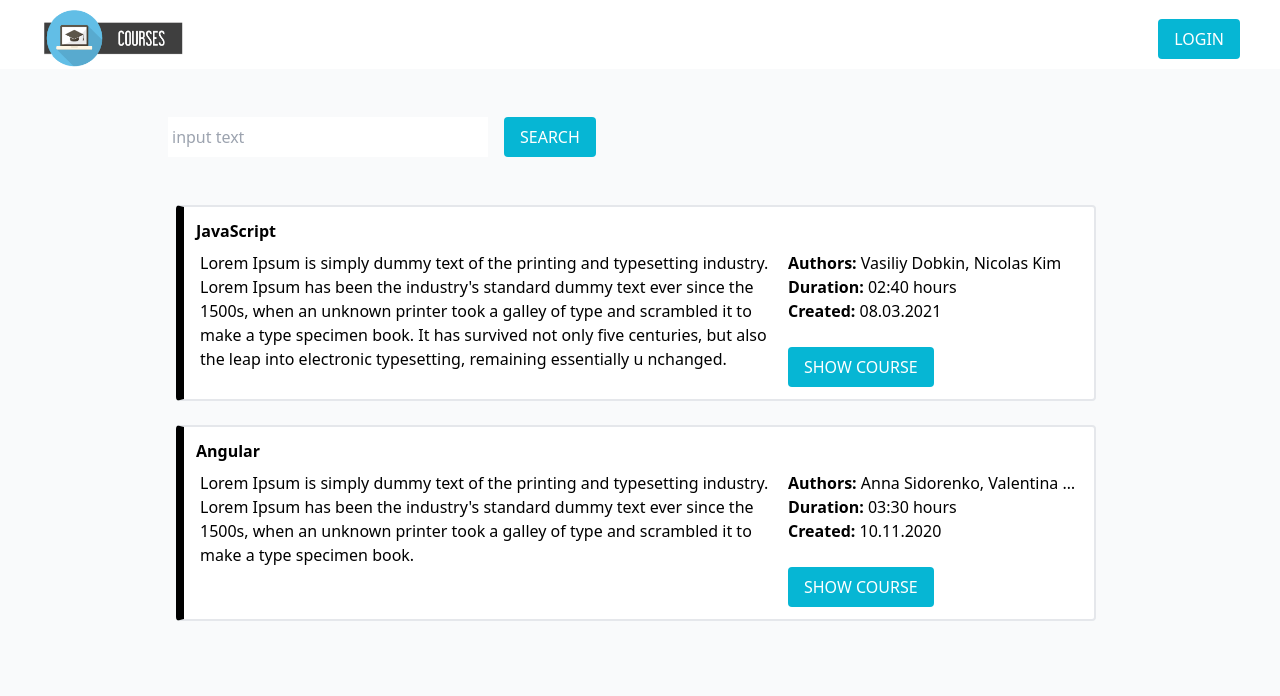
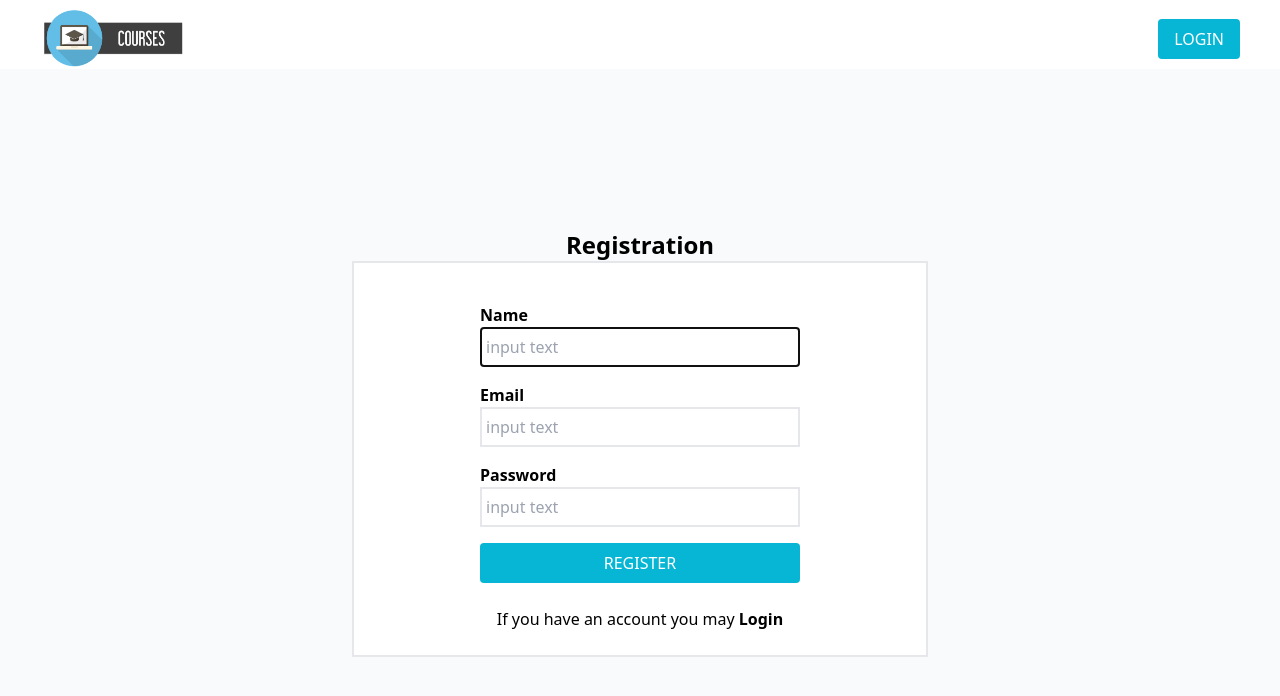
Before and after one commit to nemanjaKostovski/courses-app, a React (Vite) app: page /registration in a window 1280 px wide. Shown: the top 696 px of the page. Built offline with nearby package versions, Linux system fonts and the light colour scheme.

Commit message:
registration component done

```diff
--- a/package.json
+++ b/package.json
@@ -15,8 +15,10 @@
     "prepublish": "npm run eslint:fix"
   },
   "dependencies": {
+    "axios": "^1.6.2",
     "react": "^18.2.0",
-    "react-dom": "^18.2.0"
+    "react-dom": "^18.2.0",
+    "react-router-dom": "^6.21.1"
   },
   "devDependencies": {
     "@types/react": "^18.2.43",
--- a/src/App.tsx
+++ b/src/App.tsx
@@ -1,8 +1,5 @@
 import Courses from './components/Courses/Courses';
 import Header from './components/Header/Header';
-// import CourseInfo from './components/CourseInfo/CourseInfo';
-// import { mockedAuthorsList, mockedCoursesList } from './constants';
-// import getCourseDuration from './helpers/getCourseDuration';
 
 function App() {
   return (
@@ -10,7 +7,6 @@ function App() {
       <Header />
       <main className='bg-gray-50 h-screen p-2'>
         <Courses />
-        {/* <CourseInfo /> */}
       </main>
     </>
   );
--- a/src/common/Button/Button.tsx
+++ b/src/common/Button/Button.tsx
@@ -1,13 +1,21 @@
 type Button = {
   buttonText: string;
   onClick?: () => void;
+  maxWidth?: string;
+  type?: 'button' | 'submit' | 'reset';
 };
 
-export default function Button({ buttonText, onClick }: Button) {
+export default function Button({
+  buttonText,
+  onClick,
+  maxWidth,
+  type,
+}: Button) {
   return (
     <button
-      className='bg-cyan-500 p-2 pl-4 pr-4 h-10 rounded text-white max-w-xs'
+      className={`bg-cyan-500 pl-4 pr-4 h-10 rounded ${maxWidth} text-white max-w-xs`}
       onClick={onClick}
+      type={type || 'button'}
     >
       {buttonText}
     </button>
--- a/src/common/Input.tsx/Input.tsx
+++ b/src/common/Input.tsx/Input.tsx
@@ -4,17 +4,32 @@ type Input = {
   type: string;
   placeholder: string;
   value: string;
+  name: string;
+  autoFocus?: boolean;
   onChange: (e: ChangeEvent<HTMLInputElement>) => void;
 };
 
-export default function Input({ type, placeholder, value, onChange }: Input) {
+export default function Input({
+  type,
+  placeholder,
+  value,
+  name,
+  autoFocus,
+
+  onChange,
+}: Input) {
   return (
+    <label htmlFor={name} className='mt-4 font-bold'>
+      {name && `${name.charAt(0).toUpperCase()}${name.substring(1)}`}
       <input
-      className='w-80 h-10 p-1 mr-4'
+        className='w-80 h-10 p-1 block border-2 font-light'
         type={type}
         placeholder={placeholder}
         value={value}
+        name={name}
+        autoFocus={autoFocus}
         onChange={onChange}
       />
+    </label>
   );
 }
--- /dev/null
+++ b/src/components/Courses/components/Login/Login.tsx
@@ -0,0 +1,15 @@
+import Input from '../../../../common/Input.tsx/Input';
+
+export default function Login() {
+  return (
+    <div>
+      <Input
+        type='text'
+        placeholder=''
+        value='login'
+        name='login'
+        onChange={() => {}}
+      />
+    </div>
+  );
+}
--- /dev/null
+++ b/src/components/Courses/components/Registration/Registration.tsx
@@ -0,0 +1,148 @@
+import { useState } from 'react';
+import Input from '../../../../common/Input.tsx/Input';
+import Header from '../../../Header/Header';
+import Button from '../../../../common/Button/Button';
+import { Link, useNavigate } from 'react-router-dom';
+import axios from 'axios';
+
+type RegistrationFormData = {
+  name: string;
+  email: string;
+  password: string;
+};
+
+export default function Registration() {
+  const BUTTON_TEXT = 'REGISTER';
+  const BUTTON_TYPE = 'submit';
+
+  const [registration, setRegistration] = useState({
+    name: '',
+    email: '',
+    password: '',
+  });
+
+  const [validationErrors, setValidationErrors] = useState({
+    name: '',
+    email: '',
+    password: '',
+  });
+
+  const navigate = useNavigate();
+
+  const handleChange = (e: { target: { value: string; name: string } }) => {
+    const { value, name } = e.target;
+    setRegistration((prevValue) => {
+      return {
+        ...prevValue,
+        [name]: value,
+      };
+    });
+  };
+
+  const validateForm = (): boolean => {
+    const errors = {
+      name: '',
+      email: '',
+      password: '',
+    };
+
+    if (!registration.name) {
+      errors.name = 'Name is required.';
+    }
+    if (!registration.email) {
+      errors.email = 'Email is required.';
+    }
+    if (!registration.password) {
+      errors.password = 'Password is required.';
+    }
+
+    setValidationErrors(errors);
+
+    return Object.values(errors).every((error) => !error);
+  };
+
+  const handleSubmit = async (e: React.FormEvent) => {
+    e.preventDefault();
+
+    if (!validateForm()) {
+      return;
+    }
+
+    const newUser: RegistrationFormData = {
+      name: registration.name,
+      email: registration.email,
+      password: registration.password,
+    };
+
+    try {
+      const response = await axios.post(
+        'http://localhost:4000/register',
+        newUser
+      );
+
+      if (response.status === 201) {
+        navigate('/login');
+      } else {
+        console.error('Registration failed:', response.data);
+      }
+    } catch (error) {
+      console.error('Error during registration:', error);
+    }
+  };
+
+  return (
+    <>
+      <Header />
+      <form
+        className='w-full h-screen flex flex-col items-center bg-gray-50'
+        onSubmit={handleSubmit}
+      >
+        <h2 className='mt-40 font-bold text-2xl'>Registration</h2>
+        <div className='flex flex-col items-center max-w-xl lg:w-[576px] p-6 border-2 bg-white'>
+          <Input
+            type='text'
+            placeholder='input text'
+            name='name'
+            value={registration.name}
+            onChange={handleChange}
+            autoFocus
+          />
+          <p className='text-red-500 text-left w-full lg:ml-52'>
+            {validationErrors.name}
+          </p>
+
+          <Input
+            type='email'
+            placeholder='input text'
+            name='email'
+            value={registration.email}
+            onChange={handleChange}
+          />
+          <p className='text-red-500 text-left w-full lg:ml-52'>
+            {validationErrors.email}
+          </p>
+
+          <Input
+            type='password'
+            placeholder='input text'
+            name='password'
+            value={registration.password}
+            onChange={handleChange}
+          />
+          <p className='text-red-500 text-left w-full lg:ml-52'>
+            {validationErrors.password}
+          </p>
+
+          <div className='mb-4'></div>
+          <Button buttonText={BUTTON_TEXT} maxWidth='w-80' type={BUTTON_TYPE} />
+          <p className='mt-6'>
+            If you have an account you may{' '}
+            <Link className='font-bold' to={'/login'}>
+              Login
+            </Link>
+          </p>
+        </div>
+      </form>
+    </>
+  );
+}
--- a/src/components/Courses/components/SearchBar/SearchBar.tsx
+++ b/src/components/Courses/components/SearchBar/SearchBar.tsx
@@ -18,6 +18,7 @@ export default function SearchBar() {
         placeholder='input text'
         value={searchQuery}
         onChange={handleInputChange}
+        name='search'
       />
       <Button buttonText={BUTTON_TEXT} />
     </div>
--- a/src/main.tsx
+++ b/src/main.tsx
@@ -1,10 +1,20 @@
-import React from 'react'
-import ReactDOM from 'react-dom/client'
-import App from './App.tsx'
-import './index.css'
+import React from 'react';
+import ReactDOM from 'react-dom/client';
+import App from './App.tsx';
+import './index.css';
+
+import { BrowserRouter, Routes, Route } from 'react-router-dom';
+import Login from './components/Courses/components/Login/Login.tsx';
+import Registration from './components/Courses/components/Registration/Registration.tsx';
 
 ReactDOM.createRoot(document.getElementById('root')!).render(
-  <React.StrictMode>
-    <App />
-  </React.StrictMode>,
-)
+  <BrowserRouter>
+    <React.StrictMode>
+      <Routes>
+        <Route path='/' element={<App />} />
+        <Route path='/login' element={<Login />} />
+        <Route path='/registration' element={<Registration />} />
+      </Routes>
+    </React.StrictMode>
+  </BrowserRouter>
+);
```
Also changed, not shown: src/components/Courses/components/CreateCourse/CreateCourse.tsx (added), src/components/Courses/components/CreateCourse/components/AuthorItem/AuthorItem.tsx (added), 1 other file (tests, documents, lock files or other folders). Lines whose indentation alone changed are shown as unchanged.
